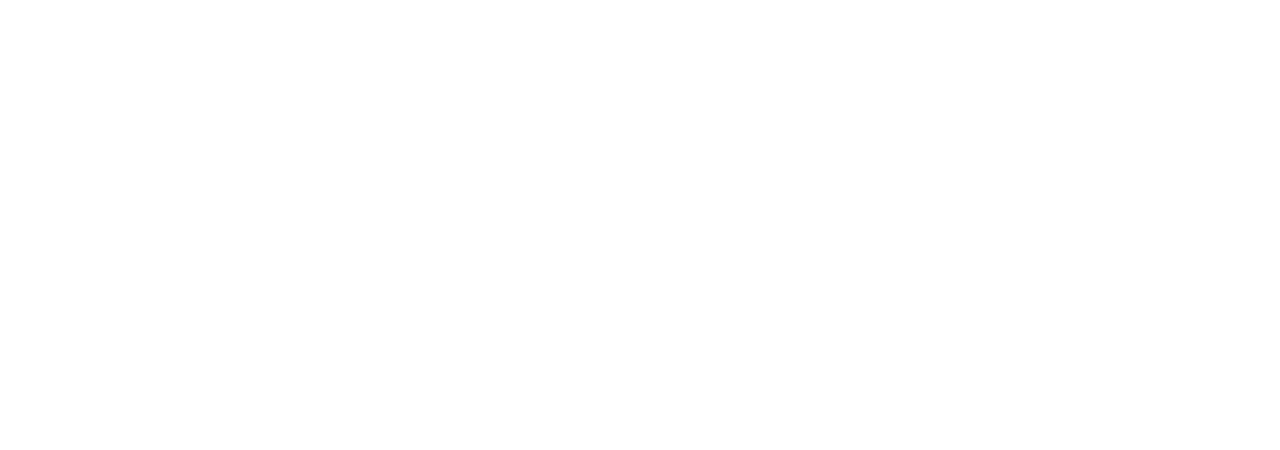
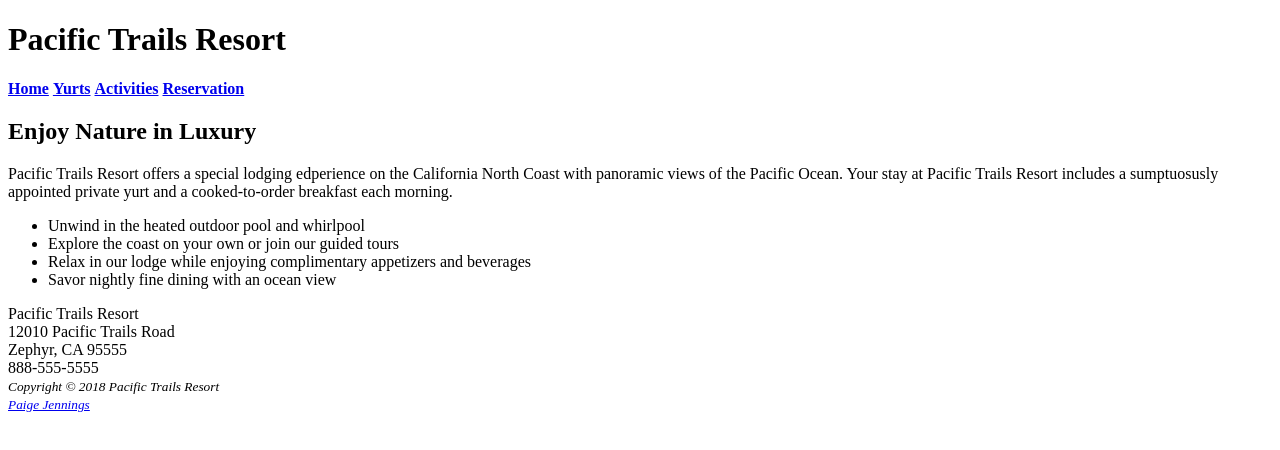
Before and after one commit to 44144-fa21/ch2-case-study-paige-jennings, a plain HTML site: page index.html in a window 1280 px wide. Drawn offline with Linux system fonts and the light colour scheme.

Commit message:
Mod. 2 Ch. 2 Case Study

```diff
--- a/index.html
+++ b/index.html
@@ -4,7 +4,36 @@
 <title>Pacific Trails Resort</title>
 <meta charset="utf-8">
 </head>
+<h1>Pacific Trails Resort</h1>
+<nav>
+  <a href="index.html"><b>Home</b></a>
+  <a href="yurts.html"><b>Yurts</b></a>
+  <a href="activities.html"><b>Activities</b></a>
+  <a href="reservations.html"><b>Reservation</b></a>
+</nav>
 <body>
+  <main>
+  <h2>Enjoy Nature in Luxury</h2>
+    <p>Pacific Trails Resort offers a special lodging edperience on the California
+      North Coast with panoramic views of the Pacific Ocean. Your stay at Pacific
+      Trails Resort includes a sumptuosusly appointed private yurt and a cooked-to-order
+      breakfast each morning.</p>
+      <ul>
+        <li>Unwind in the heated outdoor pool and whirlpool</li>
+        <li>Explore the coast on your own or join our guided tours</li>
+        <li>Relax in our lodge while enjoying complimentary appetizers and beverages</li>
+        <li>Savor nightly fine dining with an ocean view</li>
+      </ul>
+      <div>
+        Pacific Trails Resort<br>
+        12010 Pacific Trails Road<br>
+        Zephyr, CA 95555<br>
+        888-555-5555<br>
+      </div>
 
+    </main>
+      <footer><small><i>Copyright &copy; 2018 Pacific Trails Resort<br>
+        <a href="s532323@nwmissouri.edu">Paige Jennings</a>
+      </i></small></footer>
 </body>
 </html>
```
Also changed, not shown: yurts.html (added, +38 -0 lines).
